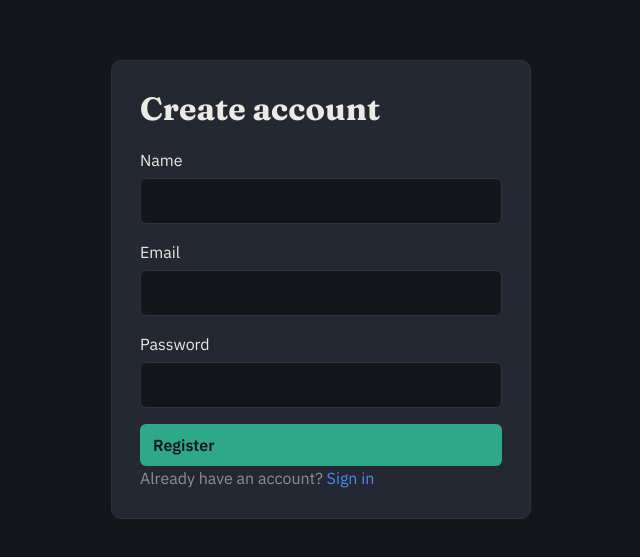
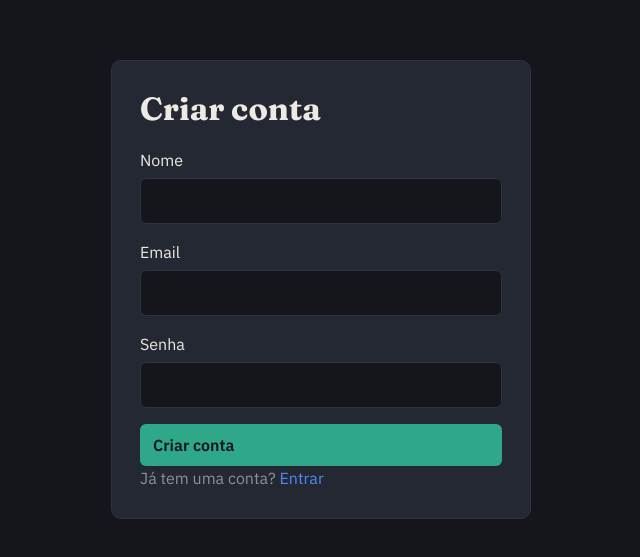
Before and after one commit to sergiomansoo/financial-controller, a React (Vite) app in the folder frontend/: page /register in a window 1280 px wide. Shown: the part 111-668 px from the top of the page, without its empty margins (319-959 px from the left). Built offline with nearby package versions, Linux system fonts and the light colour scheme; no server answers.

Commit message:
fix(frontend): localize authentication flow

```diff
--- a/frontend/src/pages/LoginPage.tsx
+++ b/frontend/src/pages/LoginPage.tsx
@@ -25,29 +25,29 @@ export function LoginPage() {
       setError(
         caughtError instanceof ApiError
           ? caughtError.message
-          : 'Unable to sign in. Please try again.',
+          : 'Não foi possível entrar. Tente novamente.',
       )
     }
   }
 
   return (
     <main className="ledger-auth-layout"><section className="ledger-auth-card">
-      <h1>Sign in</h1><form className="ledger-auth-form" onSubmit={handleSubmit}>
+      <h1>Entrar</h1><form className="ledger-auth-form" onSubmit={handleSubmit}>
         <div>
           <label htmlFor="email">Email</label>
           <input className="ledger-auth-control" id="email" name="email" required type="email" />
         </div>
         <div>
-          <label htmlFor="password">Password</label>
+          <label htmlFor="password">Senha</label>
           <input className="ledger-auth-control" id="password" name="password" required type="password" />
         </div>
         {error && <p role="alert">{error}</p>}
         <button className="ledger-button" type="submit">
-          Sign in
+          Entrar
         </button>
       </form>
       <p>
-        Need an account? <Link to="/register">Register</Link>
+        Não tem uma conta? <Link to="/register">Criar conta</Link>
       </p>
       </section></main>
   )
--- a/frontend/src/pages/RegisterPage.tsx
+++ b/frontend/src/pages/RegisterPage.tsx
@@ -26,16 +26,16 @@ export function RegisterPage() {
       setError(
         caughtError instanceof ApiError
           ? caughtError.message
-          : 'Unable to register. Please try again.',
+          : 'Não foi possível criar a conta. Tente novamente.',
       )
     }
   }
 
   return (
     <main className="ledger-auth-layout"><section className="ledger-auth-card">
-      <h1>Create account</h1><form className="ledger-auth-form" onSubmit={handleSubmit}>
+      <h1>Criar conta</h1><form className="ledger-auth-form" onSubmit={handleSubmit}>
         <div>
-          <label htmlFor="name">Name</label>
+          <label htmlFor="name">Nome</label>
           <input className="ledger-auth-control" id="name" name="name" required />
         </div>
         <div>
@@ -43,16 +43,16 @@ export function RegisterPage() {
           <input className="ledger-auth-control" id="email" name="email" required type="email" />
         </div>
         <div>
-          <label htmlFor="password">Password</label>
+          <label htmlFor="password">Senha</label>
           <input className="ledger-auth-control" id="password" name="password" required type="password" />
         </div>
         {error && <p role="alert">{error}</p>}
         <button className="ledger-button" type="submit">
-          Register
+          Criar conta
         </button>
       </form>
       <p>
-        Already have an account? <Link to="/login">Sign in</Link>
+        Já tem uma conta? <Link to="/login">Entrar</Link>
       </p>
       </section></main>
   )
```
Also changed, not shown: 3 other files (tests, documents, lock files or other folders).
